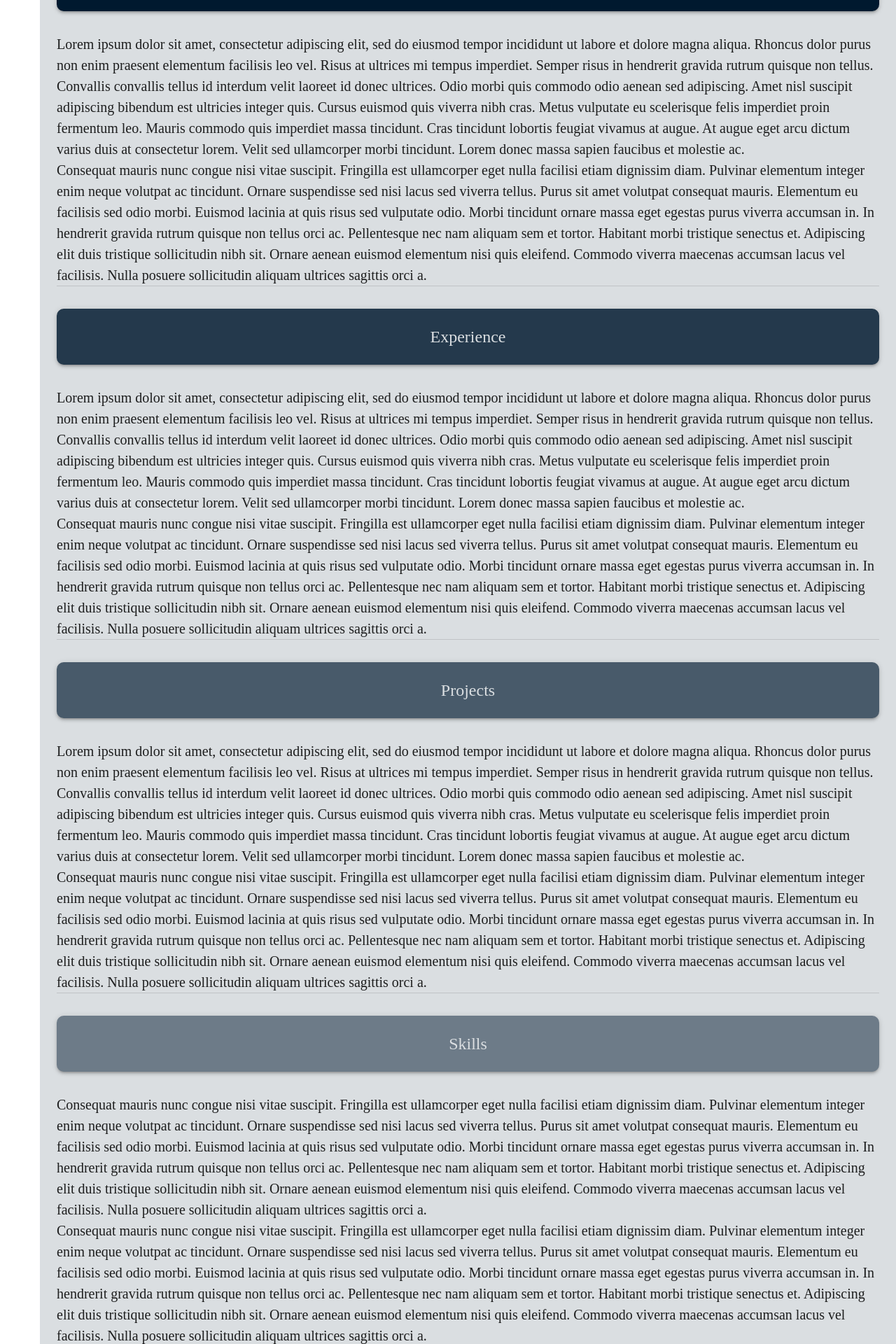
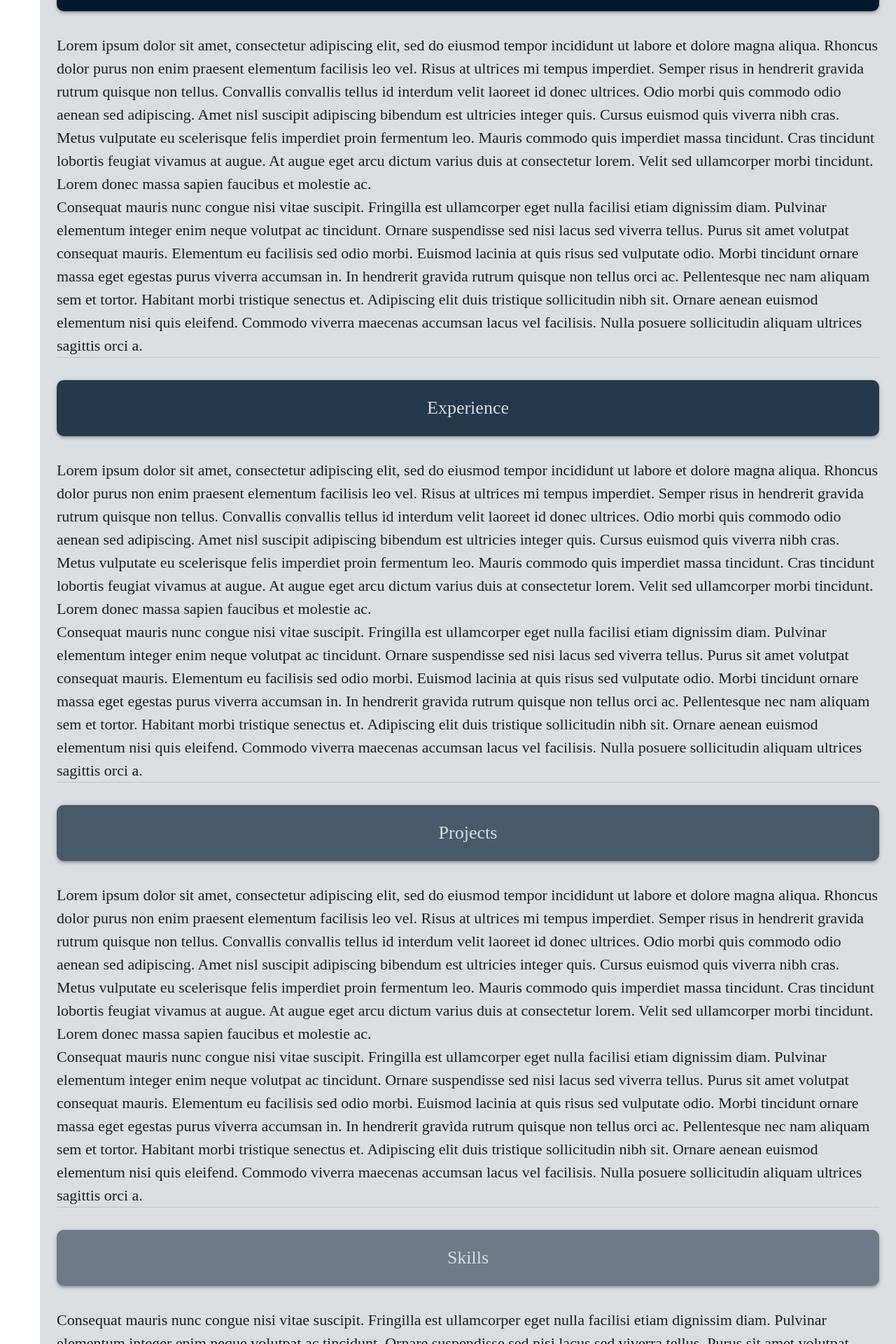
Before and after one commit to mrbraiant/new-portfolio, a Next.js app: page / in a window 1280 px wide. Shown: the part 880-2800 px from the top of the page at 70% size. Built offline with nearby package versions, Linux system fonts and the light colour scheme; a web font is replaced by a local one.

Commit message:
fix: increasing fontsize for mobile

```diff
--- a/src/app/components/drawer/index.tsx
+++ b/src/app/components/drawer/index.tsx
@@ -425,7 +425,9 @@ export const MiniDrawer = () => {
           <div id="about">
             <SectionTitle title="About" />
             <Typography
-              variant={isMobileVersion ? 'body2' : 'body1'}
+              variant={
+                /* isMobileVersion ? 'body2' :  */ 'body1'
+              }
             >
               Lorem ipsum dolor sit amet, consectetur
               adipiscing elit, sed do eiusmod tempor
@@ -449,7 +451,9 @@ export const MiniDrawer = () => {
               ac.
             </Typography>
             <Typography
-              variant={isMobileVersion ? 'body2' : 'body1'}
+              variant={
+                /* isMobileVersion ? 'body2' :  */ 'body1'
+              }
             >
               Consequat mauris nunc congue nisi vitae
               suscipit. Fringilla est ullamcorper eget nulla
@@ -479,7 +483,9 @@ export const MiniDrawer = () => {
               backgroundColor="#24394C"
             />
             <Typography
-              variant={isMobileVersion ? 'body2' : 'body1'}
+              variant={
+                /* isMobileVersion ? 'body2' :  */ 'body1'
+              }
             >
               Lorem ipsum dolor sit amet, consectetur
               adipiscing elit, sed do eiusmod tempor
@@ -503,7 +509,9 @@ export const MiniDrawer = () => {
               ac.
             </Typography>
             <Typography
-              variant={isMobileVersion ? 'body2' : 'body1'}
+              variant={
+                /* isMobileVersion ? 'body2' :  */ 'body1'
+              }
             >
               Consequat mauris nunc congue nisi vitae
               suscipit. Fringilla est ullamcorper eget nulla
@@ -533,7 +541,9 @@ export const MiniDrawer = () => {
               backgroundColor="#485A6A"
             />
             <Typography
-              variant={isMobileVersion ? 'body2' : 'body1'}
+              variant={
+                /* isMobileVersion ? 'body2' :  */ 'body1'
+              }
             >
               Lorem ipsum dolor sit amet, consectetur
               adipiscing elit, sed do eiusmod tempor
@@ -557,7 +567,9 @@ export const MiniDrawer = () => {
               ac.
             </Typography>
             <Typography
-              variant={isMobileVersion ? 'body2' : 'body1'}
+              variant={
+                /* isMobileVersion ? 'body2' :  */ 'body1'
+              }
             >
               Consequat mauris nunc congue nisi vitae
               suscipit. Fringilla est ullamcorper eget nulla
@@ -587,7 +599,9 @@ export const MiniDrawer = () => {
               backgroundColor="#6D7B88"
             />
             <Typography
-              variant={isMobileVersion ? 'body2' : 'body1'}
+              variant={
+                /* isMobileVersion ? 'body2' :  */ 'body1'
+              }
             >
               Consequat mauris nunc congue nisi vitae
               suscipit. Fringilla est ullamcorper eget nulla
@@ -609,7 +623,9 @@ export const MiniDrawer = () => {
               sollicitudin aliquam ultrices sagittis orci a.
             </Typography>
             <Typography
-              variant={isMobileVersion ? 'body2' : 'body1'}
+              variant={
+                /* isMobileVersion ? 'body2' :  */ 'body1'
+              }
             >
               Consequat mauris nunc congue nisi vitae
               suscipit. Fringilla est ullamcorper eget nulla
@@ -639,7 +655,9 @@ export const MiniDrawer = () => {
               backgroundColor="#919CA5"
             />
             <Typography
-              variant={isMobileVersion ? 'body2' : 'body1'}
+              variant={
+                /* isMobileVersion ? 'body2' :  */ 'body1'
+              }
             >
               Consequat mauris nunc congue nisi vitae
               suscipit. Fringilla est ullamcorper eget nulla
@@ -661,7 +679,9 @@ export const MiniDrawer = () => {
               sollicitudin aliquam ultrices sagittis orci a.
             </Typography>
             <Typography
-              variant={isMobileVersion ? 'body2' : 'body1'}
+              variant={
+                /* isMobileVersion ? 'body2' :  */ 'body1'
+              }
             >
               Consequat mauris nunc congue nisi vitae
               suscipit. Fringilla est ullamcorper eget nulla
@@ -691,7 +711,9 @@ export const MiniDrawer = () => {
               backgroundColor="#6D7B88"
             />
             <Typography
-              variant={isMobileVersion ? 'body2' : 'body1'}
+              variant={
+                /* isMobileVersion ? 'body2' :  */ 'body1'
+              }
             >
               Consequat mauris nunc congue nisi vitae
               suscipit. Fringilla est ullamcorper eget nulla
@@ -713,7 +735,9 @@ export const MiniDrawer = () => {
               sollicitudin aliquam ultrices sagittis orci a.
             </Typography>
             <Typography
-              variant={isMobileVersion ? 'body2' : 'body1'}
+              variant={
+                /* isMobileVersion ? 'body2' :  */ 'body1'
+              }
             >
               Consequat mauris nunc congue nisi vitae
               suscipit. Fringilla est ullamcorper eget nulla
@@ -743,7 +767,9 @@ export const MiniDrawer = () => {
               backgroundColor="#485A6A"
             />
             <Typography
-              variant={isMobileVersion ? 'body2' : 'body1'}
+              variant={
+                /* isMobileVersion ? 'body2' :  */ 'body1'
+              }
             >
               Consequat mauris nunc congue nisi vitae
               suscipit. Fringilla est ullamcorper eget nulla
@@ -765,7 +791,9 @@ export const MiniDrawer = () => {
               sollicitudin aliquam ultrices sagittis orci a.
             </Typography>
             <Typography
-              variant={isMobileVersion ? 'body2' : 'body1'}
+              variant={
+                /* isMobileVersion ? 'body2' :  */ 'body1'
+              }
             >
               Consequat mauris nunc congue nisi vitae
               suscipit. Fringilla est ullamcorper eget nulla
--- a/src/pages/index.tsx
+++ b/src/pages/index.tsx
@@ -23,22 +23,22 @@ export default function Home() {
         fontSize: 34,
       },
       h5: {
+        fontSize: 26,
+      },
+      h6: {
         fontSize: 24,
       },
-      h6: {
+      subtitle1: {
         fontSize: 22,
       },
-      subtitle1: {
+      subtitle2: {
         fontSize: 20,
       },
-      subtitle2: {
-        fontSize: 18,
-      },
       body1: {
-        fontSize: 20,
+        fontSize: 22,
       },
       body2: {
-        fontSize: 18,
+        fontSize: 20,
       },
     },
   });
```
